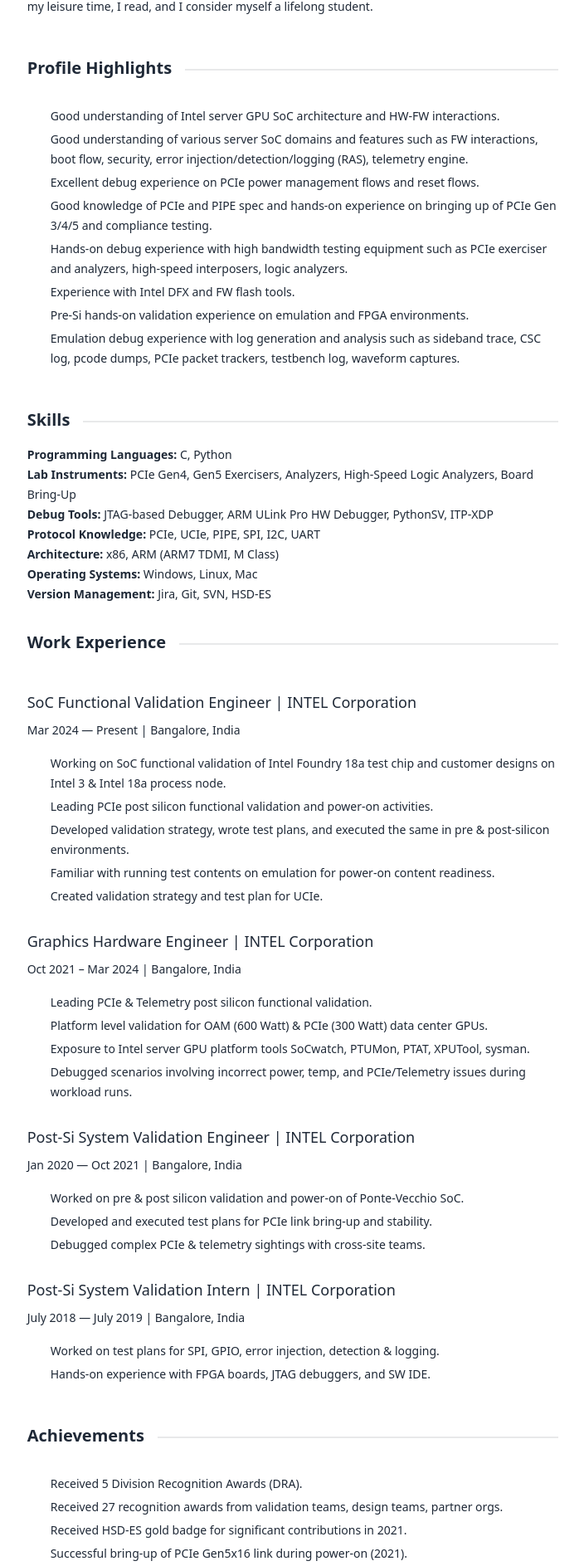
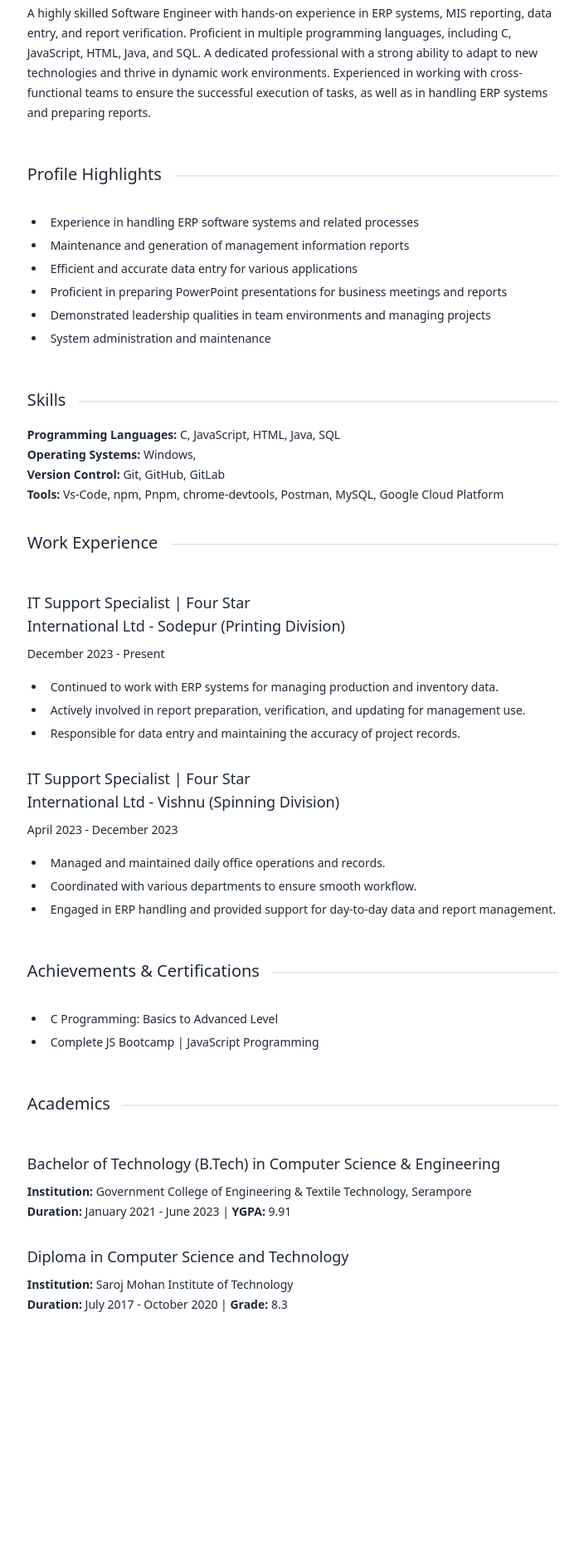
Before and after one commit to Natasha-yasmin/natasha-yasmin.github.io, a website built with Vite: page index.html in a window 1280 px wide. Shown: the part 432-2319 px from the top of the page at 83% size, without its empty margins (287-991 px from the left). After the commit the page ends 2064 px from the top, so only its background shows below. Built offline with nearby package versions, Linux system fonts and the light colour scheme.

Commit message:
update 7 files

```diff
--- a/index.html
+++ b/index.html
@@ -4,184 +4,185 @@
 <head>
   <meta charset="UTF-8">
   <meta name="viewport" content="width=device-width, initial-scale=1.0">
-  <title>Natasha Yasmin</title>
+  <title>Natasha Yasmin - Computer Engineer, Software Developer, ERP Specialist</title>
+
+  <meta name="description" content="Natasha Yasmin - Computer Engineer with expertise in ERP systems, MIS reporting, data entry, and software development.">
+
+  //Todo: Add Schema.org JSON-LD
+  <script type="application/ld+json">
+    {
+      "@context": "http://schema.org",
+      "@type": "Person",
+      "name": "Natasha Yasmin",
+      "jobTitle": "Computer Engineer",
+      "url": "https://www.linkedin.com/in/natasha-yasmin",
+      "image": "https://www.example.com/path/to/profile.jpg",
+      "email": "mailto:natashaasmin99@gmail.com",
+      "address": {
+        "@type": "PostalAddress",
+        "addressLocality": "West Bengal",
+        "addressCountry": "India"
+      }
+    }
+    </script>
 </head>
 
-<body class=" p-6 rounded-xl  contrast-more: ">
+<body class="p-6 rounded-xl  contrast-more: ">
 
   <main class="prose-sm mx-auto max-w-[80ch] my-6  ">
 
-    <!-- Header Section -->
-    <header class="">
-      <h1 class="text-center">Natasha Yasmin
 
-        <p class="text-sm">Software Engineer</p>
-      </h1>
-      <div class="flex justify-between">
+    <header>
+      <div class="flex justify-between items-center">
+        <h1 class="text-center uppercase"><span class=" tracking-widest">Natasha Yasmin</span>
+
+          <p class="text-sm">Computer Engineer</p>
+        </h1>
+
+        <div class=" w-44 grayscale brightness-125  ">
+          <img class="aspect-square  select-none object-cover object-top rounded-3xl  " src="./src/img/img.jpeg" alt="Natasha Yasmin - Computer Engineer">
+        </div>
+      </div>
+      <div class="flex justify-between items-center">
         <div class="grid text-start">
-          <spa>West Bengal, India </spa> <a href="https://www.linkedin.com/in/natasha-yasmin" class="">LinkedIn</a>
+          <spa>West Bengal, India </spa> <a  target="_blank" rel="noopener noreferrer" href="https://www.linkedin.com/in/natasha-yasmin">LinkedIn</a>
         </div>
-        <div class="grid text-end">1234567890 <a href="mailto:hrimon06@gmail.com" class="">natashaasmin99@gmail.com</a>
+        <div class="grid text-end"> <a  target="_blank" rel="noopener noreferrer" href="mailto:natashaasmin99@gmail.com">natashaasmin99@gmail.com</a>
         </div>
       </div>
     </header>
 
-    <!-- Profile Summary Section -->
-    <section class="">
-      <div class="flex gap-4 font-semibold">
-        <h2 class="">Profile Summary</h2>
+
+    <section>
+      <div class="flex gap-4 ">
+        <h2>Profile Summary</h2>
         <div class="divider grow mt-10"></div>
       </div>
-      <p class="">
-        I am having around 6 years of experience in Pre and Post silicon SoC validation, have worked on Intel Foundry
-        customer designs for Intel 18a & Intel 3 process technology, data center GPUs, low power IOT automobile chip. I
-        have working experience in pre-si environments such as emulation, FPGA, In-circuit emulator (ICE) and
-        post-silicon power on.
-        I am passionate about computer architectures, post silicon validation, high speed IO. I love solving complex
-        challenging problems that put me in ambiguity and involve interacting with people across borders and cross
-        teams. In my leisure time, I read, and I consider myself a lifelong student.
+      <p>
+        A highly skilled Software Engineer with hands-on experience in ERP systems, MIS reporting, data entry, and
+        report verification. Proficient in multiple programming languages, including C, JavaScript, HTML, Java, and SQL.
+        A dedicated professional with a strong ability to adapt to new technologies and thrive in dynamic work
+        environments. Experienced in working with cross-functional teams to ensure the successful execution of tasks, as
+        well as in handling ERP systems and preparing reports.
       </p>
     </section>
 
-    <!-- Profile Highlights Section -->
-    <section class="">
-      <div class="flex gap-4 font-semibold">
 
-        <h2 class="">Profile Highlights</h2> <div class="divider grow mt-10"></div>
+    <section>
+      <div class="flex gap-4 ">
+
+        <h2>Profile Highlights</h2>
+        <div class="divider grow mt-10"></div>
       </div>
-      <ul class="">
-        <li>Good understanding of Intel server GPU SoC architecture and HW-FW interactions.</li>
-        <li>Good understanding of various server SoC domains and features such as FW interactions, boot flow, security,
-          error injection/detection/logging (RAS), telemetry engine.</li>
-        <li>Excellent debug experience on PCIe power management flows and reset flows.</li>
-        <li>Good knowledge of PCIe and PIPE spec and hands-on experience on bringing up of PCIe Gen 3/4/5 and compliance
-          testing.</li>
-        <li>Hands-on debug experience with high bandwidth testing equipment such as PCIe exerciser and analyzers,
-          high-speed interposers, logic analyzers.</li>
-        <li>Experience with Intel DFX and FW flash tools.</li>
-        <li>Pre-Si hands-on validation experience on emulation and FPGA environments.</li>
-        <li>Emulation debug experience with log generation and analysis such as sideband trace, CSC log, pcode dumps,
-          PCIe packet trackers, testbench log, waveform captures.</li>
+      <ul class="list-disc">
+        <li>Experience in handling ERP software systems and related processes</li>
+        <li>Maintenance and generation of management information reports</li>
+        <li>Efficient and accurate data entry for various applications</li>
+        <li>Proficient in preparing PowerPoint presentations for business meetings and reports</li>
+        <li> Demonstrated leadership qualities in team environments and managing projects</li>
+        <li>System administration and maintenance</li>
+
       </ul>
     </section>
 
-    <!-- Skills Section -->
-    <section class="">
-   <div class="flex gap-4 font-semibold">   <h2 class="">Skills</h2><div class="divider grow mt-10"></div></div>
-      <div class="">
+
+    <section>
+      <div class="flex gap-4 ">
+        <h2>Skills</h2>
+        <div class="divider grow mt-10"></div>
+      </div>
+      <div>
         <div>
-          <strong>Programming Languages:</strong> C, Python
+          <strong>Programming Languages: </strong> C, JavaScript, HTML, Java, SQL
         </div>
         <div>
-          <strong>Lab Instruments:</strong> PCIe Gen4, Gen5 Exercisers, Analyzers, High-Speed Logic Analyzers, Board
-          Bring-Up
+          <strong>Operating Systems: </strong> Windows,
         </div>
         <div>
-          <strong>Debug Tools:</strong> JTAG-based Debugger, ARM ULink Pro HW Debugger, PythonSV, ITP-XDP
+          <strong>Version Control: </strong> Git, GitHub, GitLab
         </div>
         <div>
-          <strong>Protocol Knowledge:</strong> PCIe, UCIe, PIPE, SPI, I2C, UART
+          <strong>Tools: </strong> Vs-Code, npm, Pnpm, chrome-devtools, Postman, MySQL, Google Cloud Platform
         </div>
+      </div>
+    </section>
+    <section>
+      <div class="flex gap-4 ">
+        <h2>Work Experience</h2>
+        <div class="divider grow mt-10"></div>
+      </div>
+      <div>
+        <h3>IT Support Specialist | Four Star International Ltd - Sodepur (Printing Division)</h3>
+        <p>December 2023 - Present</p>
+        <ul class="list-outside list-disc">
+          <li>Continued to work with ERP systems for managing production and inventory data.</li>
+          <li>Actively involved in report preparation, verification, and updating for management use.</li>
+          <li>Responsible for data entry and maintaining the accuracy of project records.
+          </li>
+        </ul>
+      </div>
+
+      <div>
+        <h3>IT Support Specialist | Four Star International Ltd - Vishnu (Spinning Division)</h3>
+        <p>April 2023 - December 2023</p>
+        <ul class="list-outside list-disc">
+          <li>Managed and maintained daily office operations and records.</li>
+          <li>Coordinated with various departments to ensure smooth workflow.</li>
+          <li>Engaged in ERP handling and provided support for day-to-day data and report management.</li>
+        </ul>
+      </div>
+    </section>
+    <section>
+      <div class="flex gap-4 ">
+        <h2>Achievements & Certifications </h2>
+        <div class="divider grow mt-10"></div>
+      </div>
+      <ul class="list-outside list-disc ">
+        <li><a  target="_blank" rel="noopener noreferrer" class="hover:underline"
+            href="https://www.udemy.com/certificate/UC-1014b707-06d9-4409-9da2-a8dd8fd5be7f/"> C Programming: Basics to
+            Advanced Level</a></li>
+        <li><a  target="_blank" rel="noopener noreferrer" class="hover:underline"
+            href="https://www.udemy.com/certificate/UC-ca135627-14db-409b-b461-241e25a80505/">Complete JS Bootcamp |
+            JavaScript Programming</a></li>
+      </ul>
+    </section>
+    <section>
+      <div class="flex gap-4 ">
+        <h2>Academics</h2>
+        <div class="divider grow mt-10"></div>
+      </div>
+      <div>
         <div>
-          <strong>Architecture:</strong> x86, ARM (ARM7 TDMI, M Class)
+          <h3>Bachelor of Technology (B.Tech) in Computer Science & Engineering</h3>
+          <p class="grid">
+            <span>
+              <strong>Institution:</strong> Government College of Engineering & Textile Technology, Serampore
+            </span>
+            <span>
+              <strong>Duration:</strong> January 2021 - June 2023 | <strong>YGPA:</strong> 9.91
+            </span>
+          </p>
+
+
         </div>
+
         <div>
-          <strong>Operating Systems:</strong> Windows, Linux, Mac
-        </div>
-        <div>
-          <strong>Version Management:</strong> Jira, Git, SVN, HSD-ES
+          <h3>Diploma in Computer Science and Technology</h3>
+          <p class="grid">
+            <span class=" ">
+              <strong>Institution:</strong> Saroj Mohan Institute of Technology
+            </span>
+            <span>
+              <strong>Duration:</strong> July 2017 - October 2020 | <strong>Grade:</strong> 8.3
+            </span>
+          </p>
+
         </div>
       </div>
     </section>
 
-    <!-- Work Experience Section -->
-    <section class="">
-     <div class="flex gap-4 font-semibold"> <h2 class="">Work Experience</h2><div class="divider grow mt-10"></div></div>
-
-      <!-- Intel Foundry Projects -->
-      <div class="">
-        <h3 class="">SoC Functional Validation Engineer | INTEL Corporation</h3>
-        <p class="">Mar 2024 — Present | Bangalore, India</p>
-        <ul class="">
-          <li>Working on SoC functional validation of Intel Foundry 18a test chip and customer designs on Intel 3 &
-            Intel 18a process node.</li>
-          <li>Leading PCIe post silicon functional validation and power-on activities.</li>
-          <li>Developed validation strategy, wrote test plans, and executed the same in pre & post-silicon environments.
-          </li>
-          <li>Familiar with running test contents on emulation for power-on content readiness.</li>
-          <li>Created validation strategy and test plan for UCIe.</li>
-        </ul>
-      </div>
-
-      <!-- Intel Data Center GPU Max Series -->
-      <div class="">
-        <h3 class="">Graphics Hardware Engineer | INTEL Corporation</h3>
-        <p class="">Oct 2021 – Mar 2024 | Bangalore, India</p>
-        <ul class="">
-          <li>Leading PCIe & Telemetry post silicon functional validation.</li>
-          <li>Platform level validation for OAM (600 Watt) & PCIe (300 Watt) data center GPUs.</li>
-          <li>Exposure to Intel server GPU platform tools SoCwatch, PTUMon, PTAT, XPUTool, sysman.</li>
-          <li>Debugged scenarios involving incorrect power, temp, and PCIe/Telemetry issues during workload runs.</li>
-        </ul>
-      </div>
-
-      <!-- Intel Data Center GPU Max Series - Post-Si -->
-      <div class="">
-        <h3 class="">Post-Si System Validation Engineer | INTEL Corporation</h3>
-        <p class="">Jan 2020 — Oct 2021 | Bangalore, India</p>
-        <ul class="">
-          <li>Worked on pre & post silicon validation and power-on of Ponte-Vecchio SoC.</li>
-          <li>Developed and executed test plans for PCIe link bring-up and stability.</li>
-          <li>Debugged complex PCIe & telemetry sightings with cross-site teams.</li>
-        </ul>
-      </div>
-
-      <!-- Elkhart Lake SoC -->
-      <div class="">
-        <h3 class="">Post-Si System Validation Intern | INTEL Corporation</h3>
-        <p class="">July 2018 — July 2019 | Bangalore, India</p>
-        <ul class="">
-          <li>Worked on test plans for SPI, GPIO, error injection, detection & logging.</li>
-          <li>Hands-on experience with FPGA boards, JTAG debuggers, and SW IDE.</li>
-        </ul>
-      </div>
-    </section>
-
-    <!-- Achievements Section -->
-    <section class="">
-     <div class="flex gap-4 font-semibold"> <h2 class="">Achievements</h2><div class="divider grow mt-10"></div></div>
-      <ul class="">
-        <li>Received 5 Division Recognition Awards (DRA).</li>
-        <li>Received 27 recognition awards from validation teams, design teams, partner orgs.</li>
-        <li>Received HSD-ES gold badge for significant contributions in 2021.</li>
-        <li>Successful bring-up of PCIe Gen5x16 link during power-on (2021).</li>
-      </ul>
-    </section>
-
-    <!-- Publications Section -->
-    <section class="">
-     <div class="flex gap-4 font-semibold"> <h2 class="">Publications</h2><div class="divider grow mt-10"></div></div>
-      <ul class="">
-        <li>Co-Authored technical paper on “Leveraging In-Circuit-Emulation for faster pre-silicon execution” - DTTC
-          2022.</li>
-        <li>Authored paper on “PCIe Link & Transaction layer Compliance Testing for Intel's First GEN5 Graphics Card” -
-          DTTC 2022.</li>
-        <li>Authored paper on “End to End Platform Validation for Data Center Discrete Graphics Cards” - DTTC 2024.</li>
-      </ul>
-    </section>
-
-    <!-- Academics Section -->
-    <section>
-     <div class="flex gap-4 font-semibold"> <h2 class="">Academics</h2><div class="divider grow mt-10"></div></div>
-      <p class="">
-        B.Tech in Electronics & Communication Engineering<br>
-        Bengal Institute of Technology (CGPA: 8.34/10)<br>
-        2015 - 2019 | West Bengal, India
-      </p>
-    </section>
-
-    </m>
-    <script type="module" src="./src/scripts/main.ts"></script>
+  </main>
+  <script type="module" src="./src/scripts/main.ts"></script>
 </body>
 
 
--- a/tailwind.config.js
+++ b/tailwind.config.js
@@ -1,6 +1,4 @@
 /** @type {import('tailwindcss').Config} */
-
-
 export default {
   content: [
     './**/*.html',
@@ -12,6 +10,5 @@
   plugins: [
     require('@tailwindcss/typography'),
     require('daisyui'),
-
   ],
 };
```
Also changed, not shown: src/css/style.css (+6 -1 lines), .github/workflows/Build_and_Deploy.yml, src/img/img.jpeg (added).
